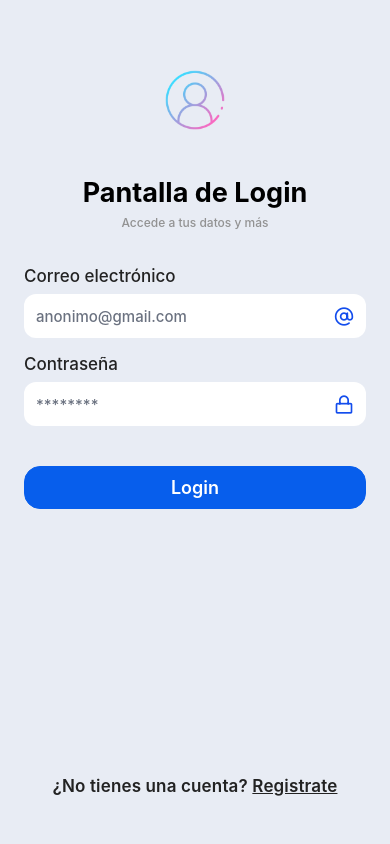
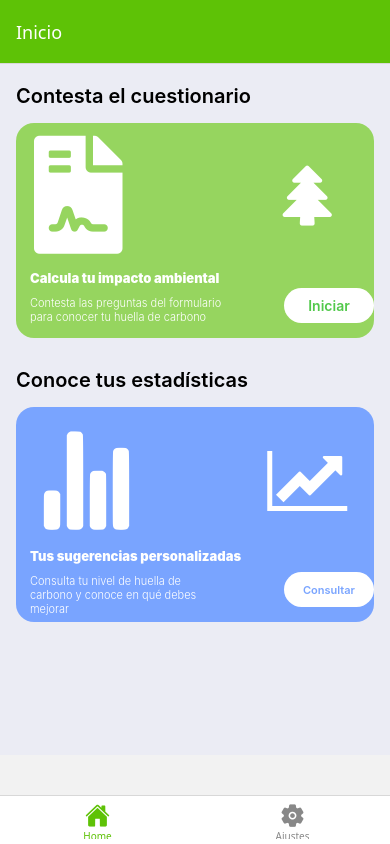
Before and after one commit to LuisOliveros11/Sistema-Huella-de-Carbono, a React Native app: screen /Tabs in a window 390 px wide. Built offline with nearby package versions, Linux system fonts and the light colour scheme; what react-native-alert-notification would draw is missing.

Commit message:
Pantalla de ajustes e implementacion de la barra de navegación (tabs)

```diff
--- a/App.js
+++ b/App.js
@@ -2,10 +2,12 @@ import { StatusBar } from 'expo-status-bar';
 import { StyleSheet, Text, View } from 'react-native';
 import { NavigationContainer } from '@react-navigation/native';
 import { createStackNavigator } from '@react-navigation/stack';
+import { getFocusedRouteNameFromRoute } from '@react-navigation/native';
 import Login from "./src/auth/login";
 import Register from "./src/auth/register";
 import Home from "./src/tabs/HomeScreen";
 import { AlertNotificationRoot } from 'react-native-alert-notification';
+import BottomNavigator from './src/components/BottomNavigation';
 
 
 const Stack = createStackNavigator();
@@ -17,7 +19,24 @@ export default function App() {
         <Stack.Navigator initialRouteName="Login" screenOptions={{ headerShown: false }}>
           <Stack.Screen name="Login" component={Login} />
           <Stack.Screen name="Register" component={Register} options={{ headerShown: true }} />
-          <Stack.Screen name="Home" component={Home} options={{ title: "Inicio", headerShown: true, headerLeft: null, headerTintColor: "#fff", headerStyle: {backgroundColor: "#5ec206ff"} }} />
+         <Stack.Screen
+            name="Tabs"
+            component={BottomNavigator}
+            options={({ route }) => {
+              const routeName = getFocusedRouteNameFromRoute(route) ?? 'Home';
+              let title = 'Inicio';
+              if (routeName === 'Ajustes') {
+                title = 'Ajustes';
+              }
+              return {
+                headerShown: true,
+                headerLeft: null,
+                title,
+                headerTintColor: "#fff",
+                headerStyle: { backgroundColor: "#5ec206ff" },
+              };
+            }}
+          />
         </Stack.Navigator>
       </NavigationContainer>
     </AlertNotificationRoot>
--- a/package.json
+++ b/package.json
@@ -10,6 +10,7 @@
   },
   "dependencies": {
     "@expo/vector-icons": "^15.0.2",
+    "@react-navigation/bottom-tabs": "^7.4.9",
     "@react-navigation/native": "^7.1.18",
     "@react-navigation/stack": "^7.4.9",
     "expo": "~54.0.12",
--- a/src/auth/login.js
+++ b/src/auth/login.js
@@ -76,7 +76,8 @@ const Login = () => {
           <View style={styles.formAction}>
             <TouchableOpacity
               onPress={async () => {
-               navigation.navigate('Home');
+               navigation.navigate("Tabs", { screen: "Home" });
+
               }}>
               <View style={styles.btn}>
                 <Text style={styles.btnText}>Login</Text>
--- /dev/null
+++ b/src/components/BottomNavigation.js
@@ -0,0 +1,73 @@
+import React, { Children, createContext, useState, useEffect, useContext, useRef } from 'react';
+import { createBottomTabNavigator } from '@react-navigation/bottom-tabs';
+import { Ionicons } from '@expo/vector-icons';
+import { TouchableOpacity, Image, Text, StyleSheet, SafeAreaView, View, ActivityIndicator } from 'react-native';
+
+import HomeScreen from '../tabs/HomeScreen';
+import SettingsScreen from '../tabs/SettingsScreen';
+
+//import { AuthContext } from './AuthContext';
+
+import { useNavigation } from '@react-navigation/native';
+
+
+const Tab = createBottomTabNavigator();
+
+const BottomNavigator = () => {
+  //const { authToken, userData } = useContext(AuthContext);
+  const navigation = useNavigation();
+
+  /*if (!authToken || !userData) {
+    return <ActivityIndicator size="large" color="#000" />;
+  }*/
+
+  return (
+    <>
+      <Tab.Navigator
+        initialRouteName="Home"
+        screenOptions={{
+        headerShown: false,
+        tabBarActiveTintColor: '#5ec206ff',
+        tabBarInactiveTintColor: '#888'
+
+        }}
+      >
+        <Tab.Screen
+          name="Home"
+          component={HomeScreen}
+          options={{
+            tabBarIcon: ({ color, size }) => (
+              <Ionicons name="home" size={size} color={color} />
+            ),
+          }}
+        />
+        <Tab.Screen
+          name="Ajustes"
+          component={SettingsScreen}
+          options={{
+            headerShown: false,
+            tabBarIcon: ({ color, size }) => (
+              <Ionicons name="settings" size={size} color={color} />
+            ),
+          }}
+        />
+      </Tab.Navigator>
+    </>
+
+  );
+};
+
+export default BottomNavigator;
+
+const styles = StyleSheet.create({
+    headerLeftWrapper: {
+      flexDirection: 'row',
+      alignItems: 'center',
+      marginLeft: 5
+    },
+    headerLeftText: {
+      flexDirection: 'column',
+      marginLeft: 11
+    },
+
+  });
--- a/src/tabs/HomeScreen.js
+++ b/src/tabs/HomeScreen.js
@@ -37,7 +37,7 @@ const HomeScreen = () => {
                 <Text style={[styles.cardText, {fontWeight: 300, fontSize: 11}]}>Contesta las preguntas del formulario para conocer tu huella de carbono</Text>
                 <TouchableOpacity
                   onPress={async () => {
-                    //navigation.navigate('UserStatistics');
+                    //navigation.navigate('UserForm');
                   }}>
                   <View style={[styles.cardButton, {paddingHorizontal: '16%'}]}>
                     <Text style={[styles.cardButtonText, {color: "#52C94B"}]}>Iniciar</Text>
--- /dev/null
+++ b/src/tabs/SettingsScreen.js
@@ -0,0 +1,170 @@
+import React, { useContext, useRef } from 'react';
+import { StyleSheet, SafeAreaView, View, Image, Text, TouchableOpacity, ScrollView, Button } from 'react-native';
+import FeatherIcon from 'react-native-vector-icons/Feather'
+//import { AuthContext } from '../Components/AuthContext';
+import { useNavigation } from '@react-navigation/native';
+import { CommonActions } from '@react-navigation/native';
+
+const SettingsScreen = () => {
+    const navigation = useNavigation();
+    //const { authToken, userData, logout } = useContext(AuthContext);
+    const sheetRef = useRef();
+
+    const handleLogout = async () => {
+        try {
+            await logout();
+            navigation.dispatch(
+                CommonActions.reset({
+                    index: 0,
+                    routes: [{ name: 'Login' }]
+                })
+            );
+        } catch (e) {
+            console.error('Error al cerrar sesión:', e);
+        }
+    };
+    return (
+
+        <SafeAreaView style={{ flex: 1, backgroundColor: "#fff" }}>
+            <ScrollView contentContainerStyle={styles.container}>
+                <View style={styles.profile}>
+                    <Text style={styles.profileName}>Nombres</Text>
+                    <Text style={styles.profileAddress}>Correo electronico</Text>
+                </View>
+
+                {/* Secciones que tendrá el apartado de ajustes/settings */}
+                <View style={styles.section}>
+                    <Text style={styles.sectionHeader}>Datos de la cuenta</Text>
+                    <TouchableOpacity onPress={() => {
+                        //
+                    }}>
+                        <View style={styles.row}>
+                            <View style={[styles.rowIcon, { backgroundColor: "#5ec206ff" }]}>
+                                <FeatherIcon name="lock" color="#fff" size={18}></FeatherIcon>
+                            </View>
+                            <Text style={[styles.rowLabel, { flex: 1 }]}>Cambiar contraseña</Text>
+
+
+                            <FeatherIcon
+                                name="chevron-right"
+                                color="#0c0c0c"
+                                size={22}
+                            />
+                        </View>
+
+                    </TouchableOpacity>
+                     <TouchableOpacity onPress={() => {
+                        //
+                    }}>
+                        <View style={styles.row}>
+                            <View style={[styles.rowIcon, { backgroundColor: "#5ec206ff" }]}>
+                                <FeatherIcon name="edit-3" color="#fff" size={18}></FeatherIcon>
+                            </View>
+                            <Text style={[styles.rowLabel, { flex: 1 }]}>Cambiar contraseña</Text>
+
+
+                            <FeatherIcon
+                                name="chevron-right"
+                                color="#0c0c0c"
+                                size={22}
+                            />
+                        </View>
+
+                    </TouchableOpacity>
+                </View>
+
+
+                <View style={styles.section}>
+                    <Text style={styles.sectionHeader}>Sesión</Text>
+                    <TouchableOpacity  >
+                        <View style={styles.row}>
+                            <View style={[styles.rowIcon, { backgroundColor: "#5ec206ff" }]}>
+                                <FeatherIcon name="log-out" color="#fff" size={18}></FeatherIcon>
+                            </View>
+                            <Text style={[styles.rowLabel, { flex: 1 }]}>Cerrar sesión</Text>
+                            <FeatherIcon
+                                name="chevron-right"
+                                color="#0c0c0c"
+                                size={22}
+                            />
+                        </View>
+
+                    </TouchableOpacity>
+                </View>
+            </ScrollView>
+        </SafeAreaView>
+
+    );
+};
+
+export default SettingsScreen;
+
+const styles = StyleSheet.create({
+    container: {
+        paddingVertical: 24,
+    },
+    profile: {
+        padding: 24,
+        alignItems: 'center',
+        justifyContent: 'center'
+    },
+    profileName: {
+        fontSize: 21,
+    },
+    profileAddress: {
+        marginTop: 5,
+        fontSize: 16,
+        color: '#989898',
+        textAlign: 'center'
+    },
+    profileAvatar: {
+        width: 90,
+        height: 90,
+        borderRadius: 9999,
+    },
+    profileAvatarWrapper: {
+        position: 'relative'
+    },
+    profileAction: {
+        width: 28,
+        height: 28,
+        borderRadius: 9999,
+        backgroundColor: '#007bff',
+        right: -60,
+        bottom: 20,
+        alignItems: 'center',
+        justifyContent: 'center'
+    },
+    section: {
+        paddingHorizontal: 24,
+    },
+    sectionHeader: {
+        paddingVertical: 12,
+        fontSize: 12,
+        fontWeight: '600',
+        color: '#9e9e9e',
+        textTransform: 'uppercase',
+        letterSpacing: 1.1,
+    },
+    row: {
+        flexDirection: 'row',
+        alignItems: 'center',
+        justifyContent: 'flex-start',
+        height: '50',
+        backgroundColor: '#f2f2f2',
+        borderRadius: 8,
+        marginBottom: 12,
+        paddingHorizontal: 12
+    },
+    rowIcon: {
+        width: 32,
+        height: 32,
+        borderRadius: 999,
+        alignItems: 'center',
+        justifyContent: 'center',
+        marginRight: 12
+    },
+    arrowIcon: {
+        alignItems: 'flex-end'
+    }
+});
```
Also changed, not shown: assets/cuestionario-portada.jpg (added), 1 other file (tests, documents, lock files or other folders).
